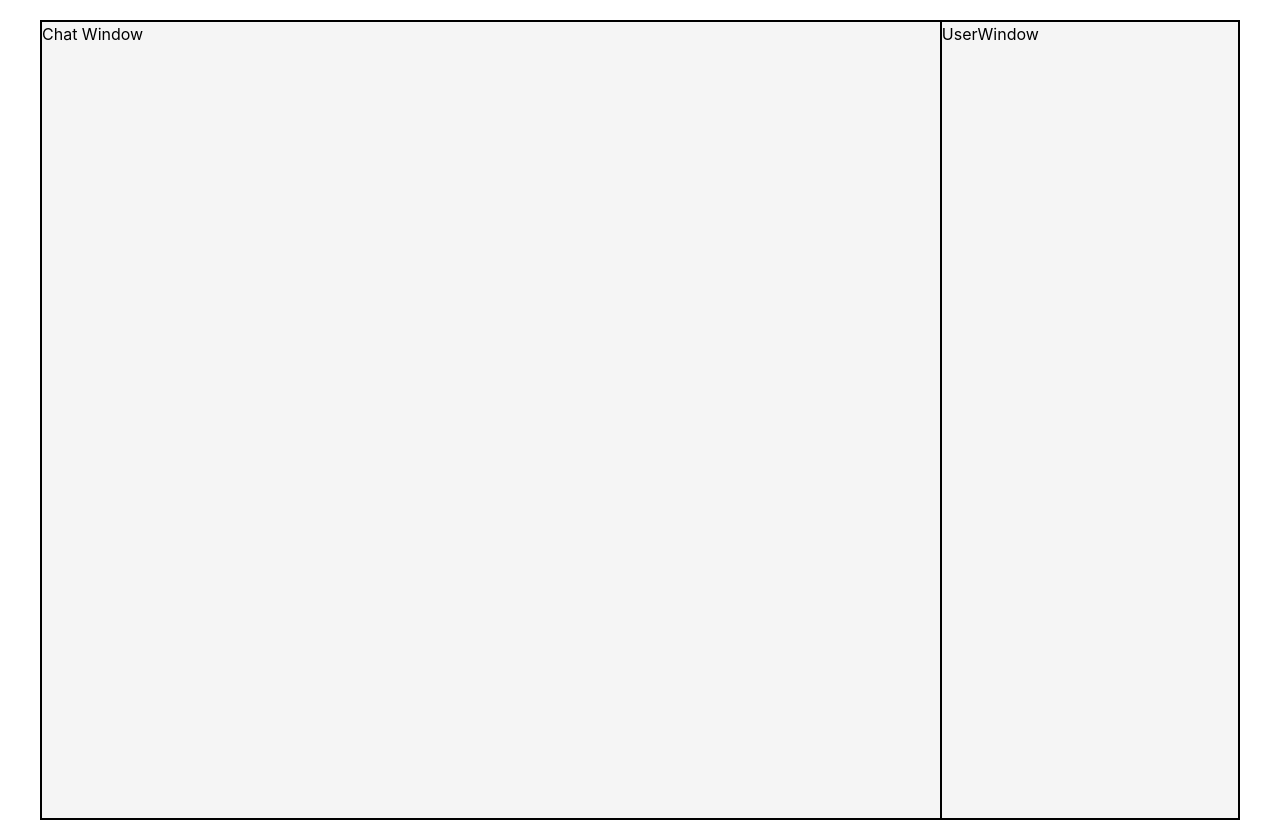
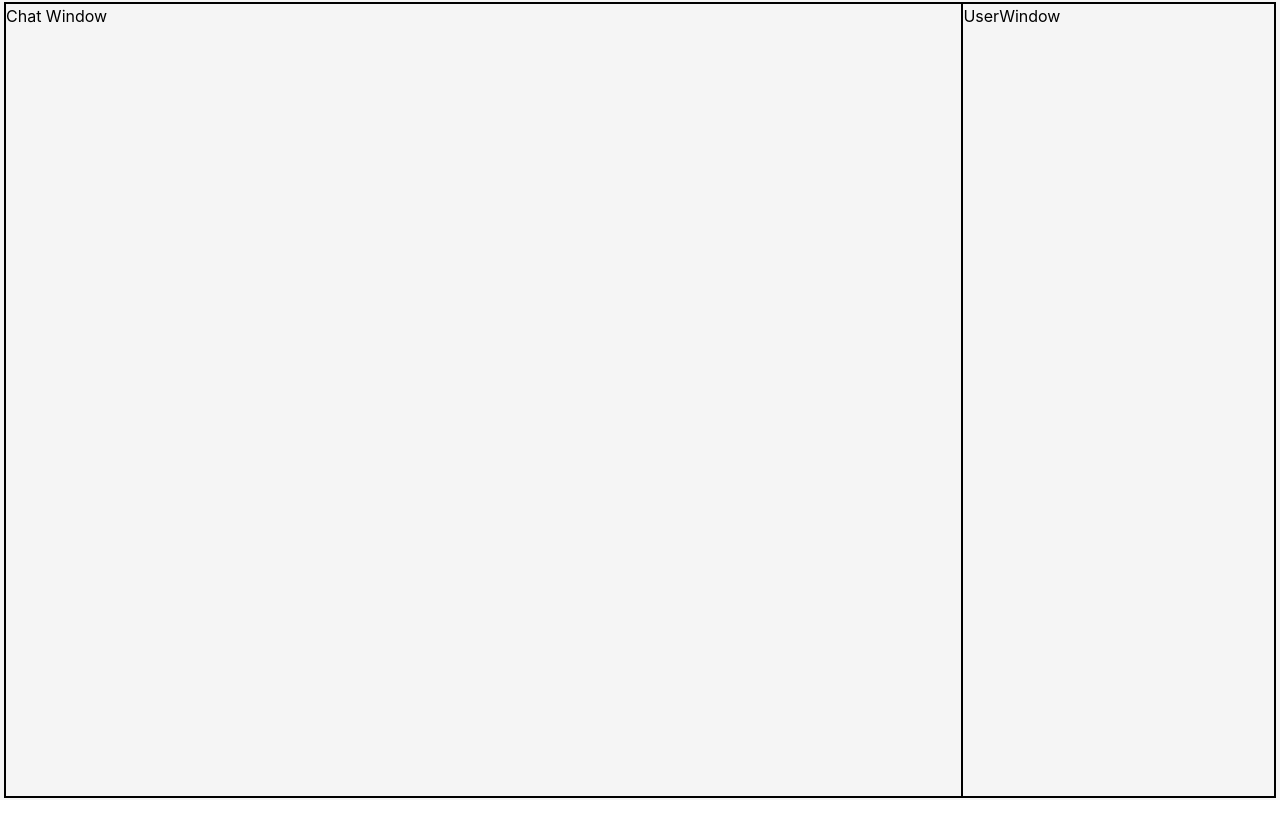
Before and after one commit to macolby14/chat, a React (Create React App) app in the folder frontend/: page / in a window 1280 px wide. Built offline with nearby package versions, Linux system fonts and the light colour scheme.

Commit message:
fix - stype 100% height

```diff
--- a/frontend/src/App.css
+++ b/frontend/src/App.css
@@ -4,10 +4,9 @@
 
 .App {
   background-color: #f5f5f5;
-  height: 100vh;
   display: flex;
   flex-direction: row;
-  margin: 20px 40px;
+  padding: 2px 4px;
 }
 
 .ChatWindowContainer{
--- a/frontend/src/Reset.css
+++ b/frontend/src/Reset.css
@@ -17,7 +17,7 @@ CSS Reset from https://www.joshwcomeau.com/css/custom-css-reset/
   /*
     3. Allow percentage-based heights in the application
   */
-  html, body {
+  html, body, #root, #__next{
     height: 100%;
   }
   /*
```
